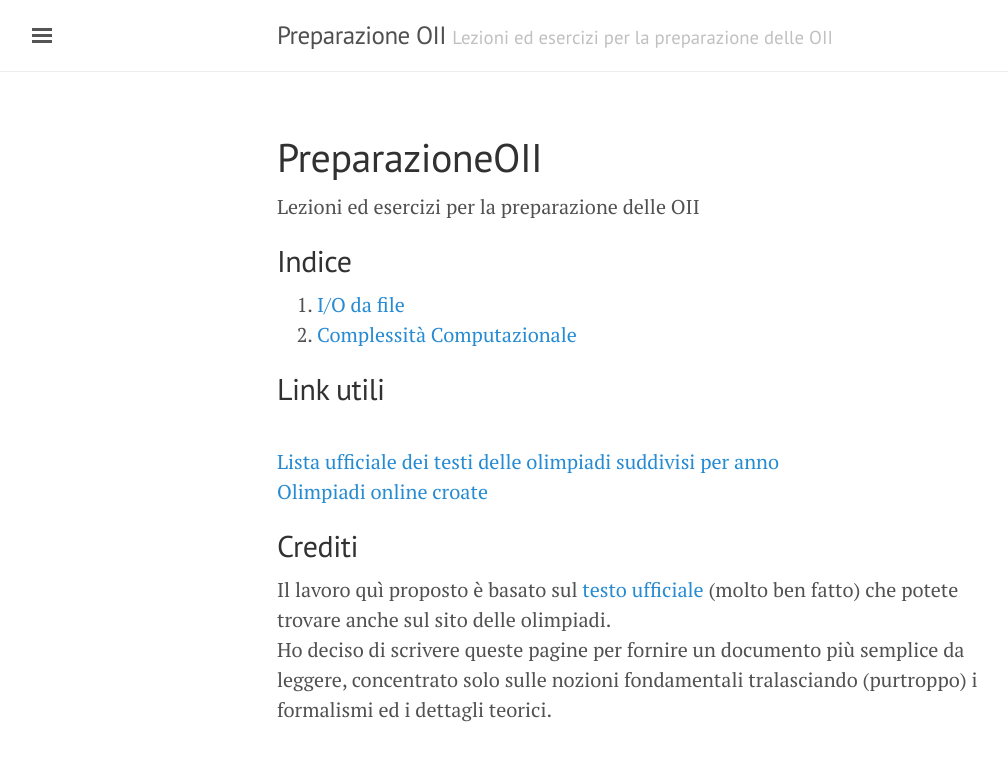
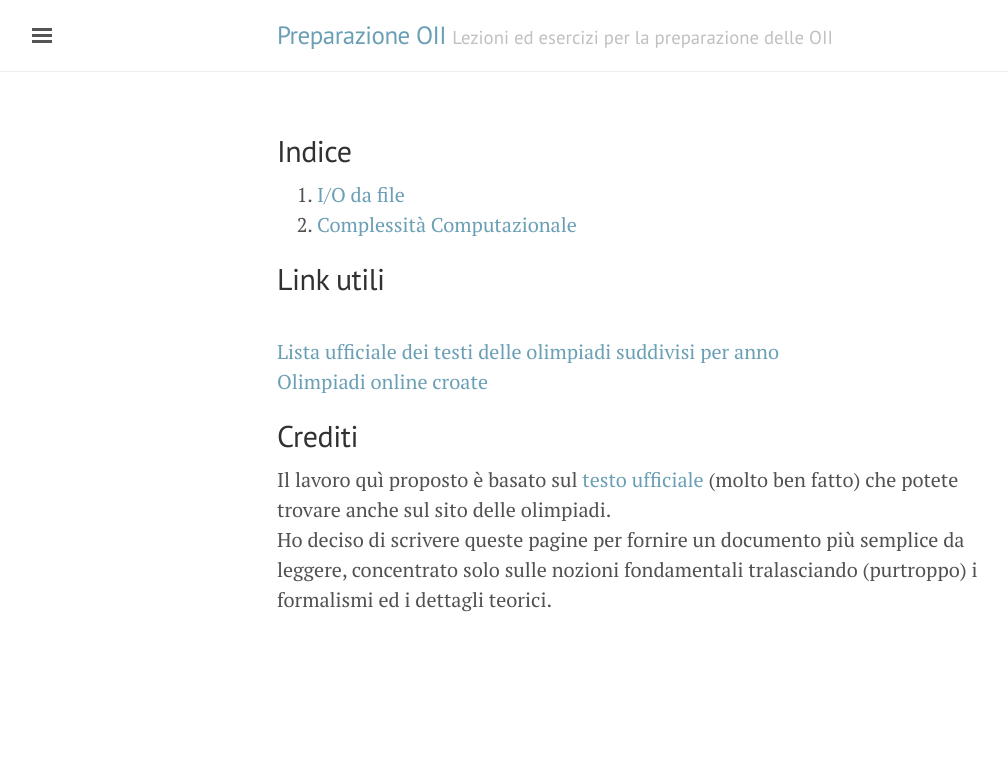
Before and after one commit to ABeltramo/PreparazioneOII, a Jekyll site: the page built from index.html, in a window 1280 px wide. Shown: the top 761 px of the page, without its empty margins (3-1011 px from the left). Built offline with Jekyll 4.4.1, drawn with Linux system fonts in a browser that asks for light colours.

Commit message:
Cambiato stile

```diff
--- a/_layouts/default.html
+++ b/_layouts/default.html
@@ -3,7 +3,7 @@
 
   {% include head.html %}
 
-  <body>
+  <body class="sidebar-overlay theme-base-0d">
 
     {% include sidebar.html %}
 
--- a/index.html
+++ b/index.html
@@ -2,10 +2,6 @@
 layout: default
 title: Home
 ---
-
-<h1>PreparazioneOII</h1>
-Lezioni ed esercizi per la preparazione delle OII
-
 <h2> Indice </h2>
 
 <ol>
```
Also changed, not shown: README.md, 5 other files.
